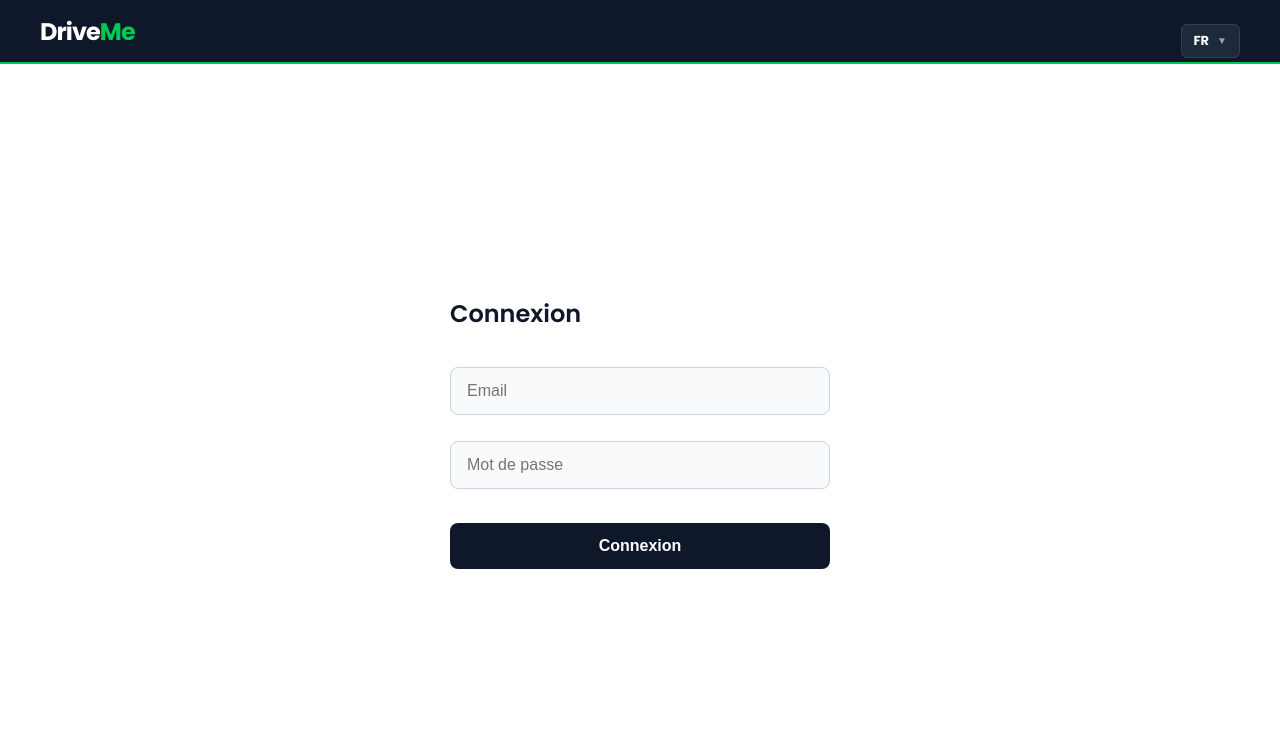
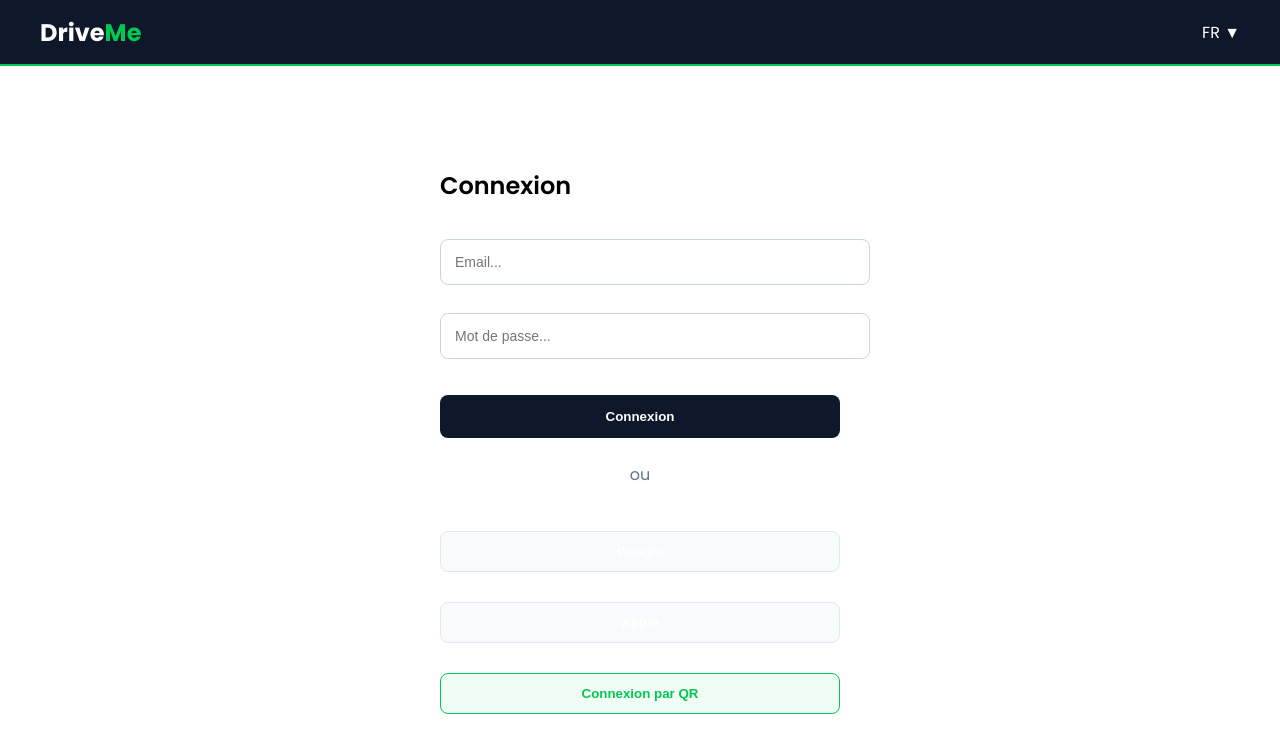
Before and after one commit to JoeProAdmin/DriveMe, an Angular app in the folder frontend/: page /login in a window 1280 px wide. Shown: the top 752 px of the page. Built offline with nearby package versions, Linux system fonts and the light colour scheme.

Commit message:
fix(auth): restauration design moderne Uber-like avec liaison API correcte

```diff
--- a/frontend/src/app/features/auth/login/login.html
+++ b/frontend/src/app/features/auth/login/login.html
@@ -1,42 +1,32 @@
-<div [style.direction]="currentLang === 'AR' ? 'rtl' : 'ltr'" style="width: 100vw; min-height: 100vh; background-color: #ffffff; display: flex; flex-direction: column; font-family: 'Poppins', 'Segoe UI', sans-serif; box-sizing: border-box; overflow-x: hidden; margin: 0; padding: 0;">
-
-  <header style="background-color: #0f172a; color: #ffffff; display: flex; justify-content: space-between; align-items: center; padding: 0 40px; height: 64px; box-sizing: border-box; width: 100%; border-bottom: 2px solid #00C853; position: relative;">
-    <div style="font-size: 24px; font-weight: 700; letter-spacing: -0.04em;">Drive<span style="color: #00C853;">Me</span></div>
-
-    <div style="position: relative; display: inline-block;">
-      <button type="button" (click)="dropdownOpen = !dropdownOpen" style="background: #1e293b; border: 1px solid #334155; padding: 6px 12px; border-radius: 6px; cursor: pointer; display: flex; align-items: center; gap: 8px; font-family: inherit; font-size: 13px; font-weight: 700; color: #ffffff; outline: none;">
-        <span>{{ currentLang === 'AR' ? 'MA' : currentLang }}</span>
-        <span style="font-size: 10px; color: #94a3b8;">▼</span>
-      </button>
-
-      <div *ngIf="dropdownOpen" [style.right]="currentLang !== 'AR' ? '0' : 'auto'" [style.left]="currentLang === 'AR' ? '0' : 'auto'" style="position: absolute; top: 38px; background-color: #1e293b; border: 1px solid #334155; border-radius: 8px; box-shadow: 0 10px 15px -3px rgba(0,0,0,0.3); width: 120px; z-index: 100; display: flex; flex-direction: column; padding: 4px 0; box-sizing: border-box;">
-        <button type="button" (click)="changeLangViaDropdown('FR')" style="background: transparent; border: none; padding: 8px 12px; color: #ffffff; font-size: 13px; font-weight: 600; cursor: pointer; width: 100%; text-align: start; font-family: inherit;">FR</button>
-        <button type="button" (click)="changeLangViaDropdown('AR')" style="background: transparent; border: none; padding: 8px 12px; color: #ffffff; font-size: 13px; font-weight: 600; cursor: pointer; width: 100%; text-align: start; font-family: inherit;">AR</button>
-      </div>
-    </div>
+<div [style.direction]="currentLang === 'AR' ? 'rtl' : 'ltr'" style="width: 100vw; min-height: 100vh; background-color: #ffffff; display: flex; flex-direction: column; font-family: 'Poppins', sans-serif;">
+  <header style="background-color: #0f172a; color: #ffffff; display: flex; justify-content: space-between; align-items: center; padding: 0 40px; height: 64px; border-bottom: 2px solid #00C853;">
+    <div style="font-size: 24px; font-weight: 700;">Drive<span style="color: #00C853;">Me</span></div>
+    <div style="cursor: pointer;" (click)="dropdownOpen = !dropdownOpen">FR ▼</div>
   </header>
 
-  <div style="flex: 1; display: flex; justify-content: center; align-items: center; padding: 40px 20px; box-sizing: border-box; background-color: #ffffff; width: 100%;">
-    <div style="width: 100%; max-width: 380px; display: flex; flex-direction: column; box-sizing: border-box;">
+  <div style="flex: 1; display: flex; justify-content: center; align-items: center; padding: 20px;">
+    <div style="width: 100%; max-width: 400px;">
+      <h1 style="font-size: 24px; font-weight: 600; margin-bottom: 24px;">{{ dictionary[currentLang].title }}</h1>
 
-      <h1 style="font-size: 24px; font-weight: 600; color: #0f172a; margin: 0 0 24px 0; text-align: start;">
-        {{ dictionary[currentLang].title }}
-      </h1>
+      <form (ngSubmit)="onSubmit()" style="display: flex; flex-direction: column; gap: 16px;">
+        <input type="email" name="email" [(ngModel)]="loginData.email" placeholder="Email..."
+               style="width: 100%; padding: 14px; border: 1px solid #cbd5e1; border-radius: 8px;">
 
-      <form (ngSubmit)="onSubmit()" style="display: flex; flex-direction: column; gap: 14px; width: 100%;">
-        <input type="email" name="email" [(ngModel)]="loginData.email"
-               [placeholder]="dictionary[currentLang].placeholderEmail" required
-               style="width: 100%; padding: 14px 16px; background-color: #f8fafc; border: 1px solid #cbd5e1; border-radius: 8px; font-size: 16px; box-sizing: border-box;">
+        <input type="password" name="motDePasse" [(ngModel)]="loginData.motDePasse" placeholder="Mot de passe..."
+               style="width: 100%; padding: 14px; border: 1px solid #cbd5e1; border-radius: 8px;">
 
-        <input type="password" name="motDePasse" [(ngModel)]="loginData.motDePasse"
-               [placeholder]="dictionary[currentLang].placeholderPass" required
-               style="width: 100%; padding: 14px 16px; background-color: #f8fafc; border: 1px solid #cbd5e1; border-radius: 8px; font-size: 16px; box-sizing: border-box;">
-
-        <button type="submit" style="width: 100%; background-color: #0f172a; color: #ffffff; border: none; padding: 14px; border-radius: 8px; font-size: 16px; font-weight: 600; cursor: pointer;">
+        <button type="submit" style="background: #0f172a; color: #fff; padding: 14px; border-radius: 8px; border: none; font-weight: 600; cursor: pointer;">
           {{ dictionary[currentLang].btnContinue }}
         </button>
       </form>
 
+      <div style="margin: 24px 0; text-align: center; color: #64748b;">ou</div>
+
+      <div style="display: flex; flex-direction: column; gap: 10px;">
+        <button style="padding: 12px; border: 1px solid #e2e8f0; border-radius: 8px; background: #f8fafc; cursor: pointer;">Google</button>
+        <button style="padding: 12px; border: 1px solid #e2e8f0; border-radius: 8px; background: #f8fafc; cursor: pointer;">Apple</button>
+        <button (click)="toggleQrModal(true)" style="padding: 12px; border: 1px solid #00C853; border-radius: 8px; background: #f0fdf4; color: #00C853; cursor: pointer;">Connexion par QR</button>
+      </div>
     </div>
   </div>
 </div>
```
